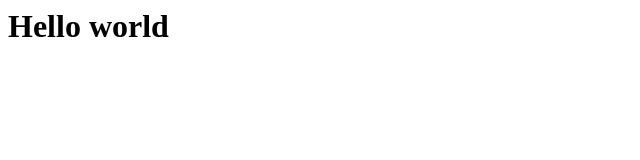
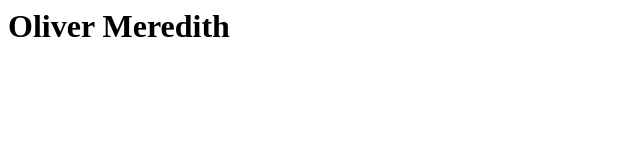
Before and after one commit to OajMeredith23/website, a plain HTML site: page index.html in a window 1280 px wide. Shown: the whole page, without its empty margins (0-640 px from the left). Drawn offline with Linux system fonts and the light colour scheme.

Commit message:
Test GH pages

```diff
--- a/index.html
+++ b/index.html
@@ -1 +1 @@
-<h1>Hello world</h1>
+<h1>Oliver Meredith</h1>
```
